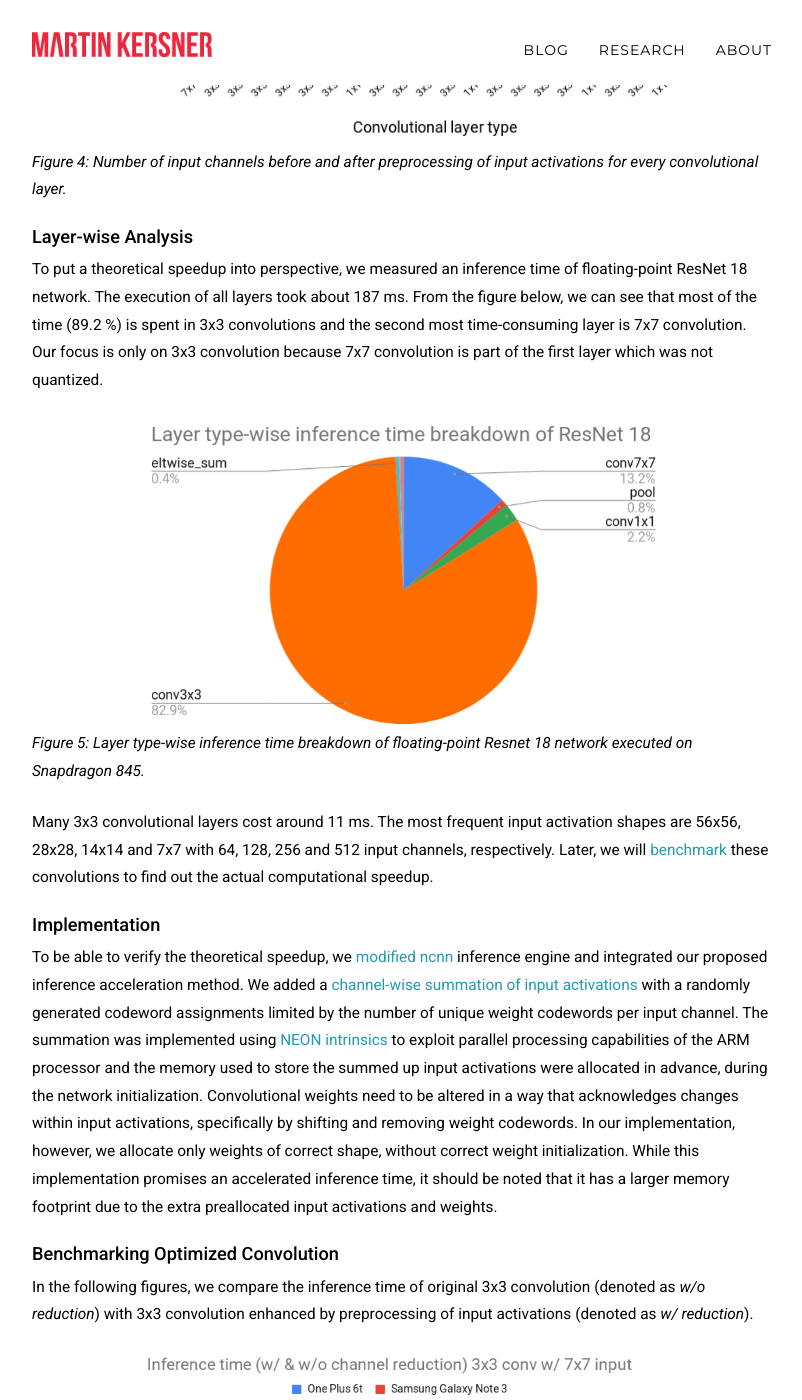
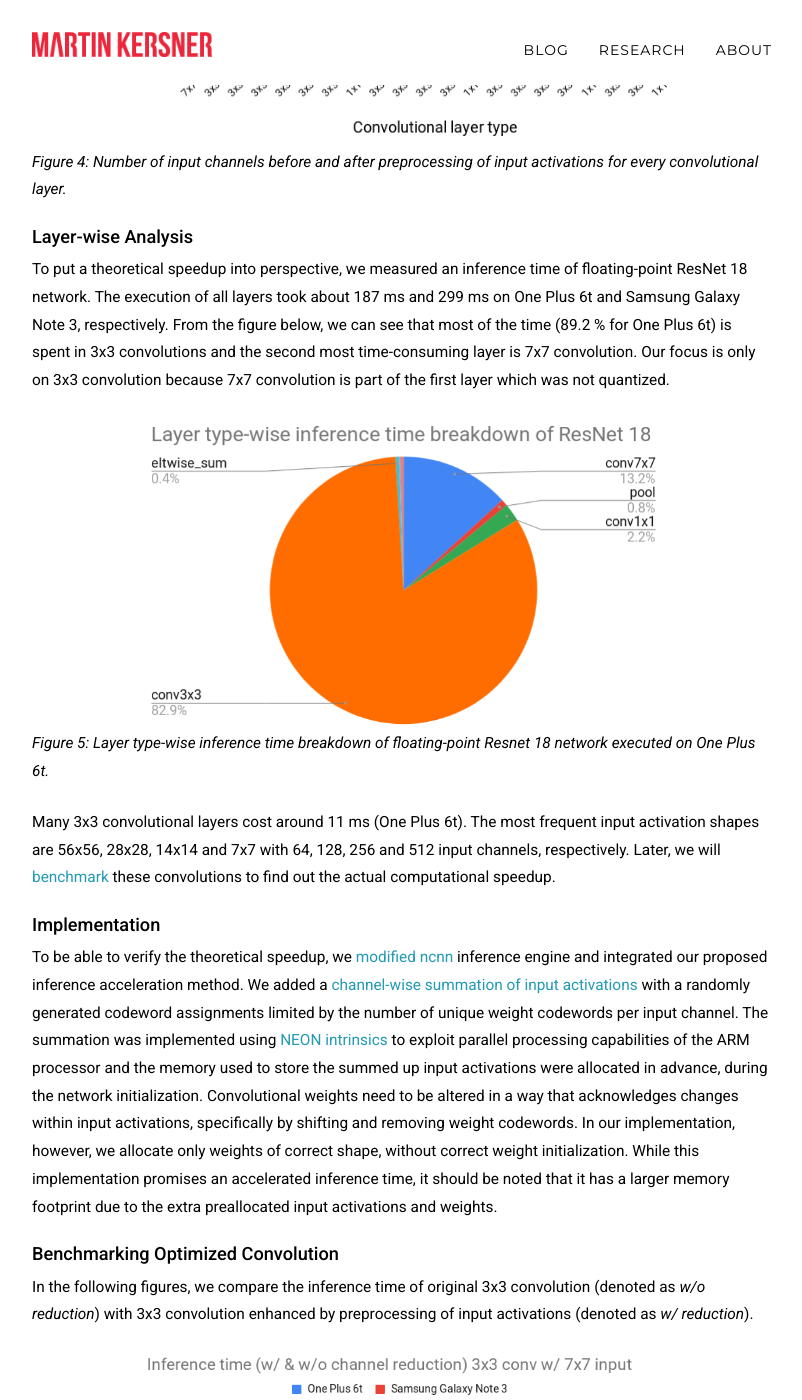
Before and after one commit to martinkersner/martinkersner.github.io, a Jekyll site: the page built from _posts/2019-10-01-kill-the-bits.md, in a window 1280 px wide and 1400 px high, scrolled down 5176 px. Shown: the whole window, without its empty margins (238-1040 px from the left). Built offline with Jekyll 4.4.1, drawn with Linux system fonts in a browser that asks for light colours; formulas are drawn with MathJax 3; comment, search, counter and statistics services are not loaded.

Commit message:
Update One Plus 6t information

````diff
--- a/_posts/2019-10-01-kill-the-bits.md
+++ b/_posts/2019-10-01-kill-the-bits.md
@@ -183,17 +183,17 @@ In the figure below, you can see that the reduction of input channels is more pr
 
 ### Layer-wise Analysis
 To put a theoretical speedup into perspective, we measured an inference time of floating-point ResNet 18 network.
-The execution of all layers took about 187&nbsp;ms.
-From the figure below, we can see that most of the time (89.2&nbsp;%) is spent in 3x3 convolutions and the second most time-consuming layer is 7x7 convolution.
+The execution of all layers took about 187&nbsp;ms and 299&nbsp;ms on One Plus 6t and Samsung Galaxy Note 3, respectively.
+From the figure below, we can see that most of the time (89.2&nbsp;% for One Plus 6t) is spent in 3x3 convolutions and the second most time-consuming layer is 7x7 convolution.
 Our focus is only on 3x3 convolution because 7x7 convolution is part of the first layer which was not quantized.
 
 <center>
 <img src="{{ "/img/blog/kill-the-bits/breakdown-resnet18.png" | prepend: site.url }}" width="70%">
 </center>
 
-*Figure 5: Layer type-wise inference time breakdown of floating-point Resnet 18 network executed on Snapdragon 845.*
+*Figure 5: Layer type-wise inference time breakdown of floating-point Resnet 18 network executed on One Plus 6t.*
 
-Many 3x3 convolutional layers cost around 11&nbsp;ms.
+Many 3x3 convolutional layers cost around 11&nbsp;ms (One Plus 6t).
 The most frequent input activation shapes are 56x56, 28x28, 14x14 and 7x7 with 64, 128, 256 and 512 input channels, respectively.
 Later, we will <a href="#benchmarking-optimized-convolution">benchmark</a> these convolutions to find out the actual computational speedup.
 
@@ -234,7 +234,7 @@ It is caused by access to every channel of input activation and channel-wise sum
 Moreover, the implementation of the convolutional layer exploits <a href="http://infocenter.arm.com/help/index.jsp?topic=/com.arm.doc.dui0489i/CIHBGIGD.html" target="_blank">`vmla` SIMD instruction</a> that can multiply and accumulate four single-precision floating-point values in parallel using only one instruction.
 
 ```c++
-float32x4_t vmlaq_f32 (float32x4_t a, float32x4_t b, float32x4_t c)
+float32x4_t vmlaq_f32(float32x4_t a, float32x4_t b, float32x4_t c);
 ```
 
 *Code 1: `vmlaq_f32` ARM Neon instruction can perform 4 multiplications of 32-bit floating-point and 4 additions of 32-bit floating-point in parallel using one instruction.*
````
Also changed, not shown: _posts/2019-02-06-nmnf.md (+1 -1 lines).
